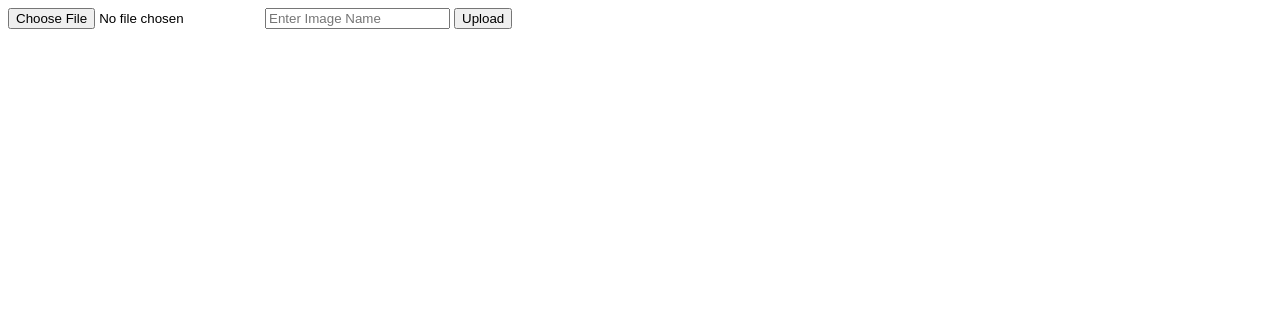
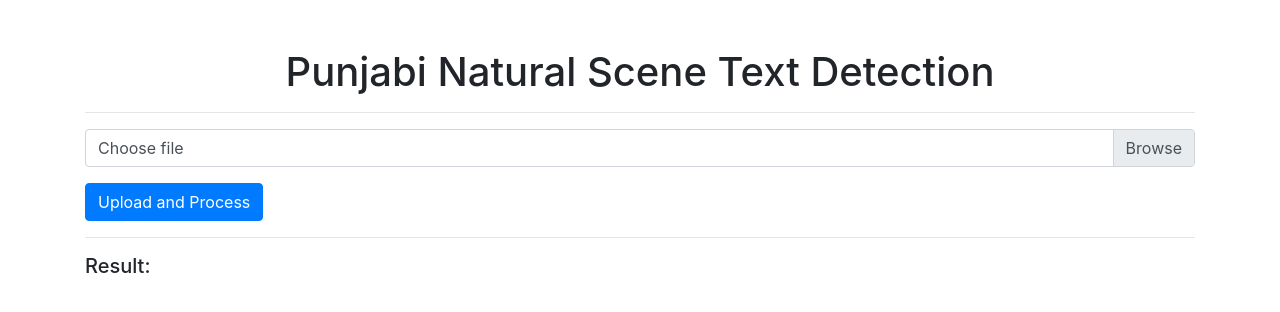
Before and after one commit to jatin2088/Punjabi, a Flask app: page / in a window 1280 px wide. Shown: the top 312 px of the page. Run offline with Flask 3, Linux system fonts and the light colour scheme; some libraries are stand-ins or nearby versions.

Commit message:
Update index.html

```diff
--- a/templates/index.html
+++ b/templates/index.html
@@ -4,16 +4,37 @@
     <meta charset="UTF-8">
     <meta name="viewport" content="width=device-width, initial-scale=1.0">
     <title>Image Upload</title>
+    <!-- Bootstrap CSS -->
+    <link href="https://maxcdn.bootstrapcdn.com/bootstrap/4.5.2/css/bootstrap.min.css" rel="stylesheet">
 </head>
 <body>
-    <form action="/upload" method="POST" enctype="multipart/form-data">
-        <input type="file" name="image" required>
-        <input type="text" name="imageName" placeholder="Enter Image Name" required>
-        <input type="submit" value="Upload">
+
+<div class="container mt-5">
+    <h1 class="text-center">Punjabi Natural Scene Text Detection</h1>
+    <hr>
+    <form action="/upload" method="post" enctype="multipart/form-data">
+        <div class="custom-file mb-3">
+            <input type="file" class="custom-file-input" id="image" name="image" required>
+            <label class="custom-file-label" for="image">Choose file</label>
+        </div>
+        <button type="submit" class="btn btn-primary">Upload and Process</button>
     </form>
-    {% if text %}
-    <h2>Processed Text:</h2>
-    <p>{{ text }}</p>
-    {% endif %}
+    <hr>
+    <h5>Result:</h5>
+    <pre id="result"></pre>
+</div>
+
+<!-- jQuery and Bootstrap JS -->
+<script src="https://ajax.googleapis.com/ajax/libs/jquery/3.5.1/jquery.min.js"></script>
+<script src="https://maxcdn.bootstrapcdn.com/bootstrap/4.5.2/js/bootstrap.min.js"></script>
+
+<script>
+    // This script changes the label of the file input to show the chosen file's name
+    $('.custom-file-input').on('change', function() {
+        let fileName = $(this).val().split('\\').pop();
+        $(this).next('.custom-file-label').addClass("selected").html(fileName);
+    });
+</script>
+
 </body>
 </html>
```
